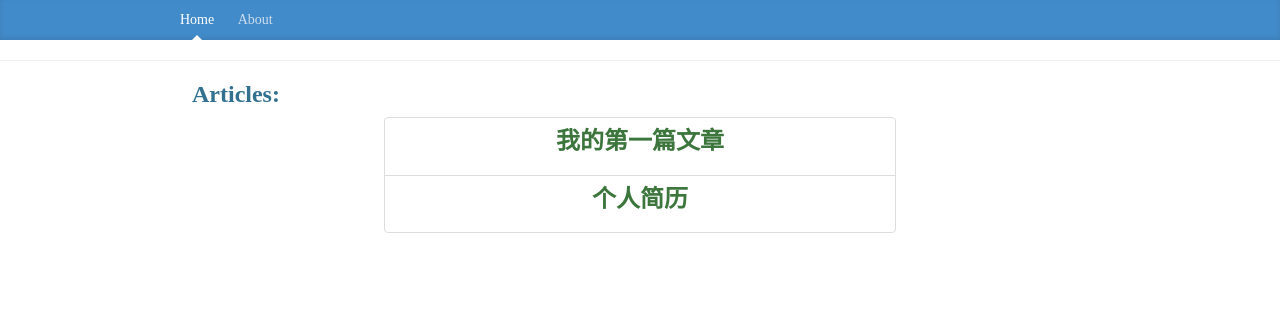
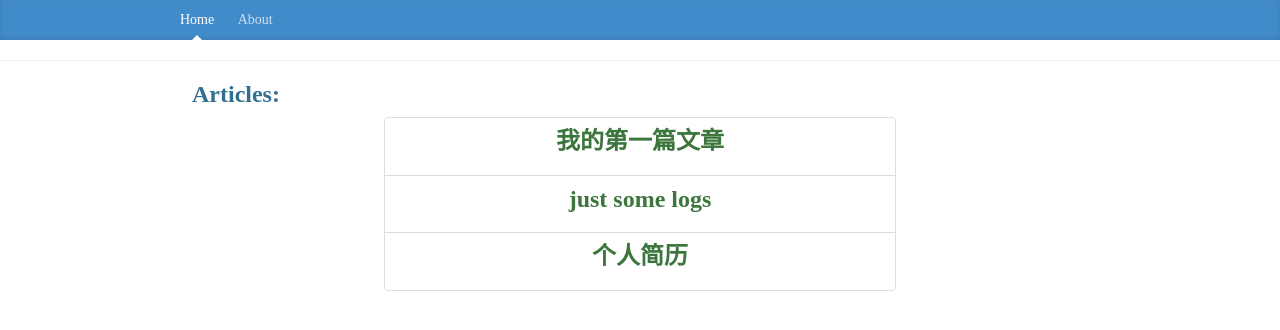
Before and after one commit to wangxpcool/wangxpcool.github.io, a plain HTML site: page index.html in a window 1280 px wide. Shown: the top 330 px of the page. Drawn offline with nearby package versions, Linux system fonts and the light colour scheme.

Commit message:
Update index.html

```diff
--- a/index.html
+++ b/index.html
@@ -28,6 +28,7 @@
     <div class="my-text">
     	<ul class="list-group">
 	    	<li class="list-group-item title"><h3><a class="text-success" href="blogs/myFirstBlog.html">我的第一篇文章</a></h3></li>
+	    	<li class="list-group-item title"><h3><a class="text-success" href="blogs/justSomeLogs.html">just some logs</a></h3></li>
 	    	<li class="list-group-item title"><h3><a class="text-success" href="myResume.html">个人简历</a></h3></li>
     	</ul>
     </div>
```
